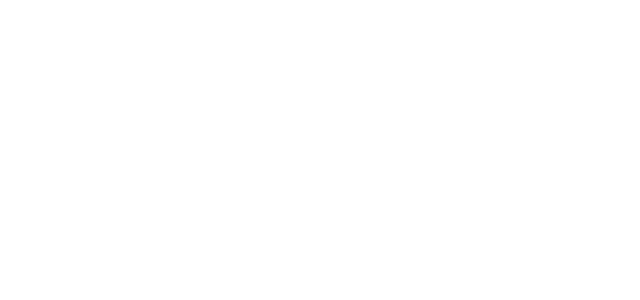
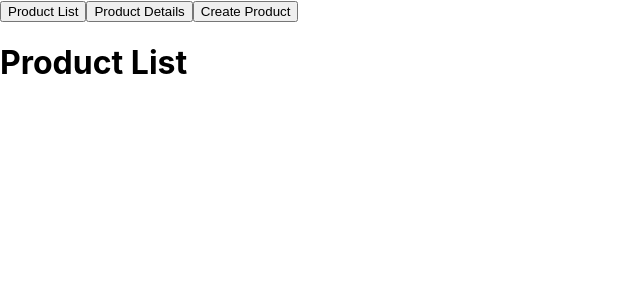
Before and after one commit to AlyxMoon/epicodus-react-week02-merch-site, a React (Create React App) app: page / in a window 1280 px wide. Shown: the top 300 px of the page, without its empty margins (0-640 px from the left). Built offline with nearby package versions, Linux system fonts and the light colour scheme.

Commit message:
add placeholder pages and allow toggling between pages
Co-authored-by: krishops <krishops@users.noreply.github.com>

```diff
--- /dev/null
+++ b/src/App.jsx
@@ -0,0 +1,61 @@
+import React from 'react';
+import ProductList from './pages/ProductList'
+import ProductDetails from './pages/ProductDetails'
+import ProductCreate from './pages/ProductCreate'
+
+class App extends React.Component {
+  constructor () {
+    super()
+    this.state = {
+      page: 0,
+    }
+  }
+
+  updatePage (newPage = 0) {
+    this.setState({
+      page: newPage,
+    })
+  }
+
+  render () {
+    return (
+      <div className="App">
+        <nav>
+          <button onClick={() => this.updatePage(0)}>
+            Product List
+          </button>
+          <button onClick={() => this.updatePage(1)}>
+            Product Details
+          </button>
+          <button onClick={() => this.updatePage(2)}>
+            Create Product
+          </button>
+        </nav>
+
+        {this.state.page === 0 && <ProductList />}
+        {this.state.page === 1 && <ProductDetails />}
+        {this.state.page === 2 && <ProductCreate />}
+      </div>
+    )
+  }
+}
+
+// function App () {
+//   let page = 0
+
+//   function updatePage () {
+//     page++
+//   }
+
+//   return (
+//     <div className="App">
+//       <button onClick={updatePage} />
+
+//       {page === 0 && <ProductList />}
+//       <ProductDetails />
+//       <ProductCreate />
+//     </div>
+//   );
+// }
+
+export default App;
--- a/src/components/App.jsx
+++ /dev/null
@@ -1,9 +0,0 @@
-
-function App() {
-  return (
-    <div className="App">
-    </div>
-  );
-}
-
-export default App;
--- a/src/index.jsx
+++ b/src/index.jsx
@@ -1,7 +1,7 @@
 import React from 'react';
 import ReactDOM from 'react-dom';
 import './styles/main.css';
-import App from './components/App';
+import App from './App';
 
 ReactDOM.render(
   <React.StrictMode>
--- /dev/null
+++ b/src/pages/ProductCreate.jsx
@@ -0,0 +1,12 @@
+import React from 'react';
+
+function ProductCreate() {
+
+  return (
+    <React.Fragment>
+      <h1>Create Product</h1>
+    </React.Fragment>
+  )
+}
+
+export default ProductCreate;
--- /dev/null
+++ b/src/pages/ProductDetails.jsx
@@ -0,0 +1,12 @@
+import React from 'react'
+
+const ProductDetails = () => {
+
+  return (
+    <>
+      <h1>Product Details</h1>
+    </>
+  )
+}
+
+export default ProductDetails
--- /dev/null
+++ b/src/pages/ProductList.jsx
@@ -0,0 +1,12 @@
+import React from 'react'
+
+const ProductList = () => {
+
+  return (
+    <>
+      <h1>Product List</h1>
+    </>
+  )
+}
+
+export default ProductList
```
